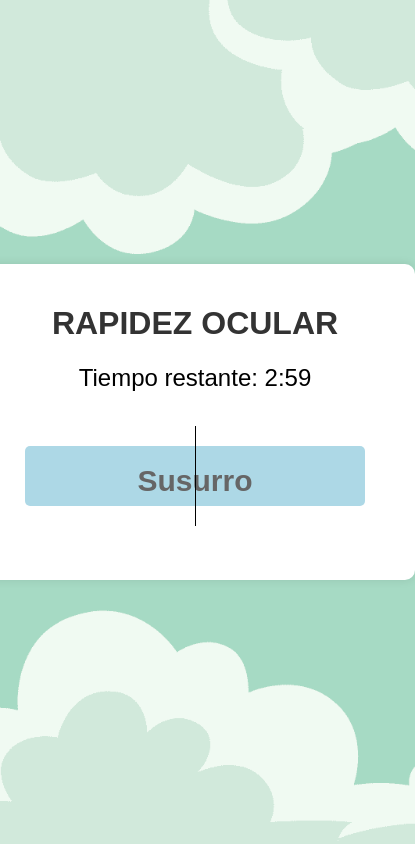
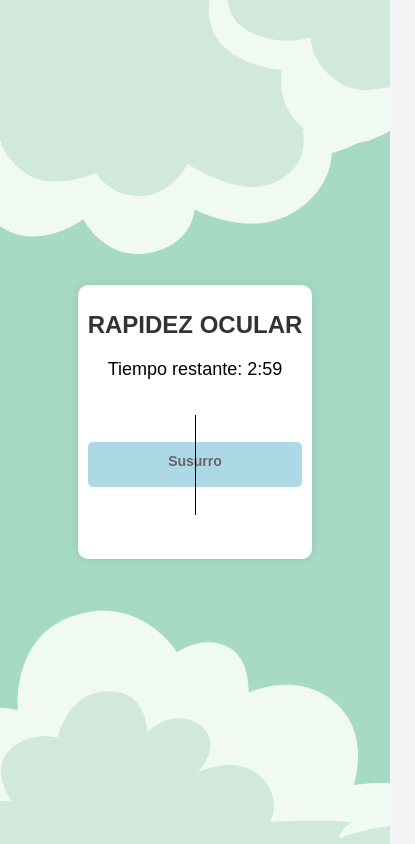
Before and after one commit to BreidysG/Ejercicio2RL, a plain HTML site: page index.html in a window 390 px wide. Both pictures are taken after a click on the button "Iniciar". Shown: the whole page, 415 px wide, since content can reach past the window. Drawn offline with Linux system fonts and the light colour scheme.

Commit message:
Estilos responsivos buenos

```diff
--- a/styles.css
+++ b/styles.css
@@ -110,3 +110,48 @@ button:hover {
     background-color: black;
     left: 50%;
 }
+/* Responsiveness for small screens (mobile devices) */
+@media (max-width: 480px) {
+    .container {
+        max-width: 100%;
+        padding: 10px;
+    }
+
+    h1 {
+        font-size: 24px;
+    }
+
+    p {
+        font-size: 14px;
+    }
+
+    #timer {
+        font-size: 18px;
+    }
+
+    .slot {
+        width: 100%;
+        height: 40px;
+    }
+
+    #wordSlot {
+        width: 100%;
+        height: 35px;
+        font-size: 20px;
+        padding: 5px 10px;
+    }
+
+    .container-input-button input {
+        width: 50px;
+    }
+
+    .container-input-button button {
+        width: 80px;
+        font-size: 14px;
+    }
+
+    button {
+        padding: 6px 12px;
+        font-size: 14px;
+    }
+}
```
